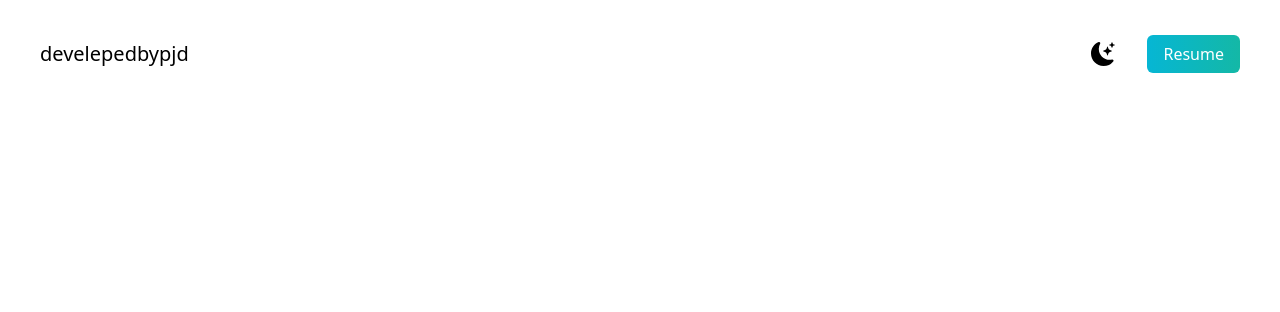
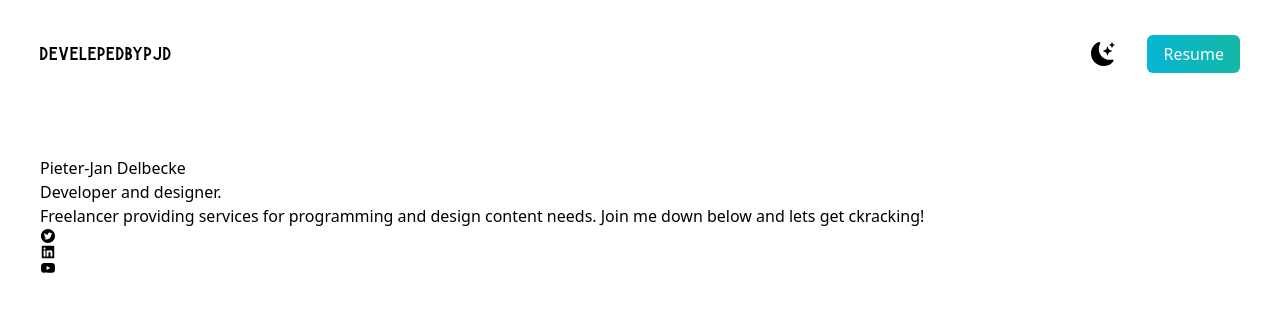
Before and after one commit to PieterJanDelbecke/portfolio-nextjs, a Next.js app: page / in a window 1280 px wide. Shown: the top 312 px of the page. Built offline with nearby package versions, Linux system fonts and the light colour scheme.

Commit message:
import logos

```diff
--- a/src/pages/index.js
+++ b/src/pages/index.js
@@ -1,5 +1,10 @@
 import Head from "next/head";
 import { BsFillMoonStarsFill } from "react-icons/bs";
+import {
+  AiFillTwitterCircle,
+  AiFillLinkedin,
+  AiFillYoutube,
+} from "react-icons/ai";
 
 export default function Home() {
   return (
@@ -12,7 +17,7 @@ export default function Home() {
       <main className="bg-white px-10">
         <section className="min-h-screen">
           <nav className="py-10 mb-12 flex justify-between">
-            <h1 className="text-xl">develepedbypjd</h1>
+            <h1 className="text-xl font-burtons">develepedbypjd</h1>
             <ul className="flex items-center">
               <li>
                 <BsFillMoonStarsFill className="cursor-pointer text-2xl" />
@@ -27,10 +32,21 @@ export default function Home() {
               </li>
             </ul>
           </nav>
+          <div>
+            <h2>Pieter-Jan Delbecke</h2>
+            <h3>Developer and designer.</h3>
+            <p>
+              Freelancer providing services for programming and design content
+              needs. Join me down below and lets get ckracking!
+            </p>
+          </div>
+          <div>
+            <AiFillTwitterCircle />
+            <AiFillLinkedin />
+            <AiFillYoutube />
+          </div>
         </section>
       </main>
     </div>
   );
 }
-
-// TODO
```
